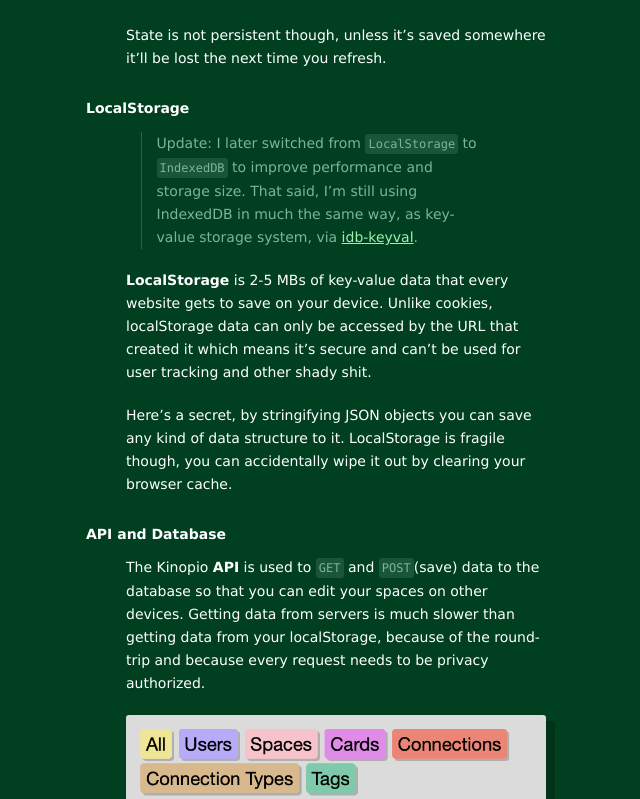
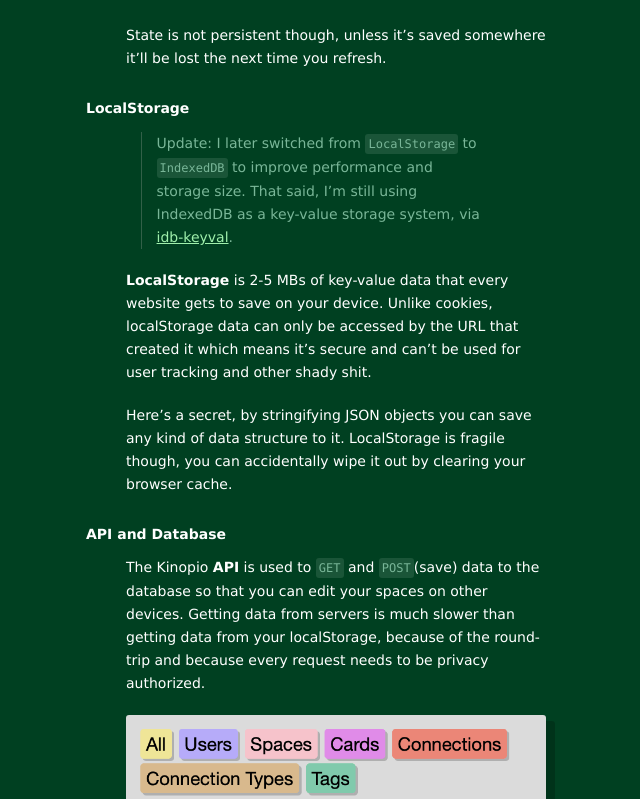
Before and after one commit to pketh/pketh.github.io, a Jekyll site: the page built from _posts/2020-11-05-how-kinopio-is-made.md, in a window 1280 px wide and 900 px high, scrolled down 2473 px, cut to the strip 101-900 px from the top of the window. Shown: the whole strip, without its empty margins (444-1084 px from the left). Built offline with Jekyll 4.4.1, drawn with Linux system fonts in a browser that asks for light colours.

Commit message:
copy tweak

```diff
--- a/_posts/2020-11-05-how-kinopio-is-made.md
+++ b/_posts/2020-11-05-how-kinopio-is-made.md
@@ -65,7 +65,7 @@ State is not persistent though, unless it's saved somewhere it'll be lost the ne
 
 ## LocalStorage
 
-> Update: I later switched from `LocalStorage` to `IndexedDB` to improve performance and storage size. That said, I'm still using IndexedDB in much the same way, as key-value storage system, via [idb-keyval](https://github.com/jakearchibald/idb-keyval).
+> Update: I later switched from `LocalStorage` to `IndexedDB` to improve performance and storage size. That said, I'm still using IndexedDB as a key-value storage system, via [idb-keyval](https://github.com/jakearchibald/idb-keyval).
 
 **LocalStorage** is 2-5 MBs of key-value data that every website gets to save on your device. Unlike cookies, localStorage data can only be accessed by the URL that created it which means it's secure and can't be used for user tracking and other shady shit.
 
```
